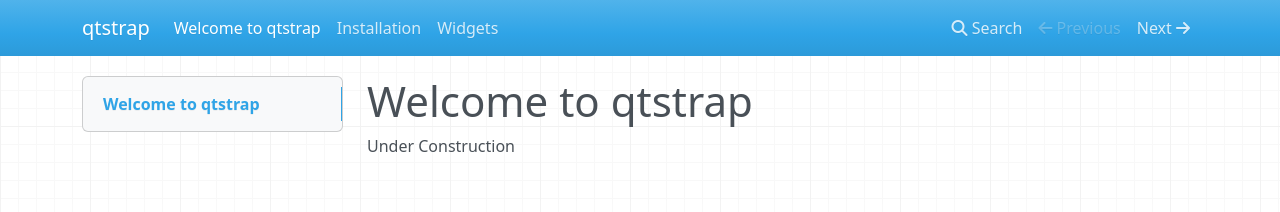
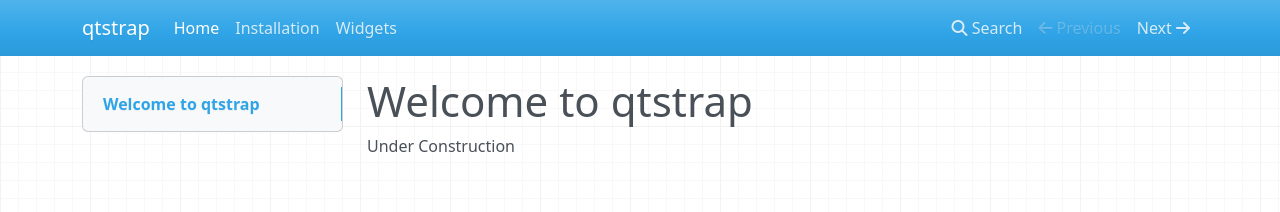
Before and after one commit to qtstrap/qtstrap, an MkDocs documentation site: the page built from docs/index.md, in a window 1280 px wide. Shown: the top 212 px of the page. Built offline with MkDocs 1.6.1, drawn with Linux system fonts in a browser that asks for light colours; nearby versions of some CDN libraries; some of the changed lines change nothing that is shown.

Commit message:
Added pages to nav

```diff
--- a/mkdocs.yml
+++ b/mkdocs.yml
@@ -1 +1,5 @@
 site_name: qtstrap
+nav:
+    - Home: index.md
+    - Installation: installation.md
+    - Widgets: widgets.md
```
